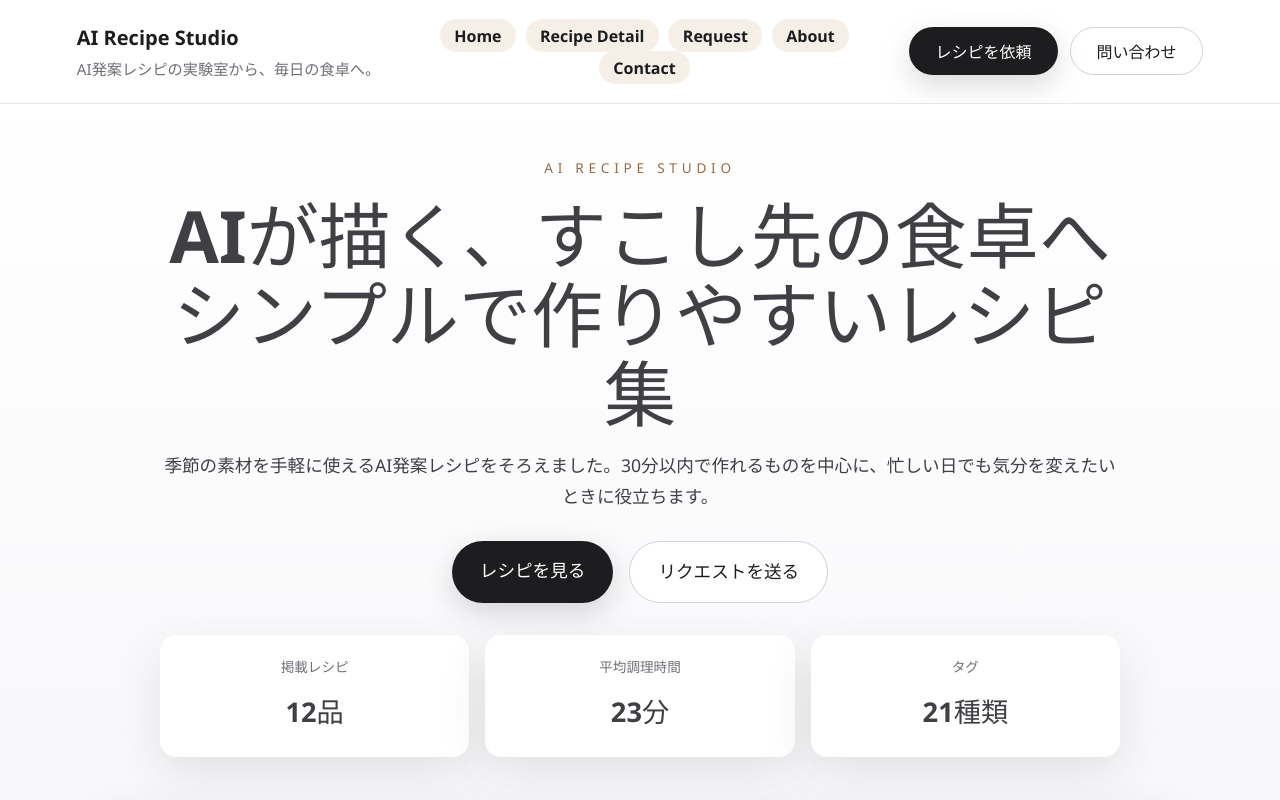
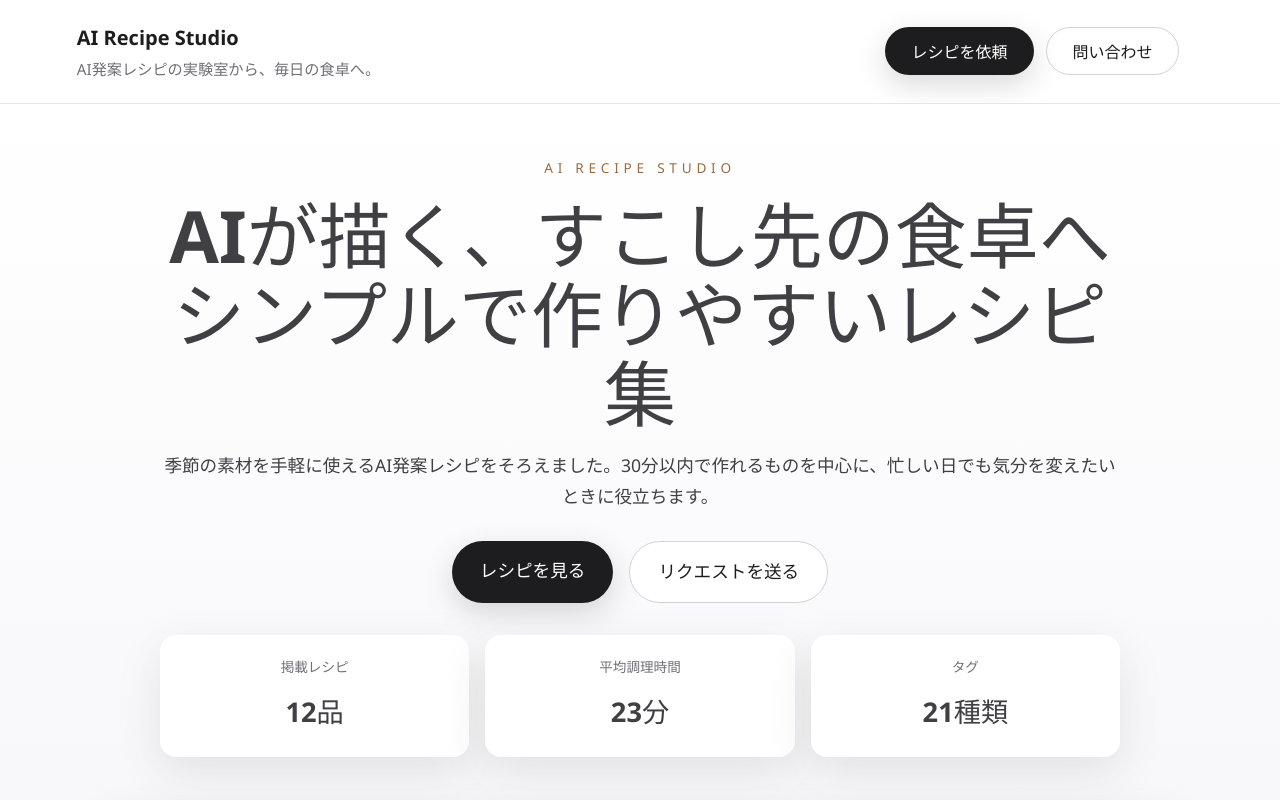
Before and after one commit to NakayamaNaoto/recipe-site, a React (Vite) app: page / in a window 1280 px wide. Shown: the top 800 px of the page. Built offline with nearby package versions, Linux system fonts and the light colour scheme.

Commit message:
不要な要素を削除

```diff
--- a/src/components/SiteLayout.tsx
+++ b/src/components/SiteLayout.tsx
@@ -1,16 +1,6 @@
 import { Link, Outlet } from "react-router-dom";
-import { recipes } from "../data/recipes";
 
 const SiteLayout = () => {
-    const detailLink = recipes.length > 0 ? `/recipe/${recipes[0].id}` : "/";
-    const quickLinks = [
-        { path: "/", label: "Home" },
-        { path: detailLink, label: "Recipe Detail" },
-        { path: "/request", label: "Request" },
-        { path: "/about", label: "About" },
-        { path: "/contact", label: "Contact" },
-    ];
-
     return (
         <div className="site-shell">
             <header className="site-header">
@@ -20,15 +10,6 @@ const SiteLayout = () => {
                     </Link>
                     <p>AI発案レシピの実験室から、毎日の食卓へ。</p>
                 </div>
-                <nav className="quick-links" aria-label="Quick Links">
-                    <ul>
-                        {quickLinks.map((link) => (
-                            <li key={link.path}>
-                                <Link to={link.path}>{link.label}</Link>
-                            </li>
-                        ))}
-                    </ul>
-                </nav>
                 <div className="site-header__cta">
                     <Link to="/request" className="primary-link">
                         レシピを依頼
```
